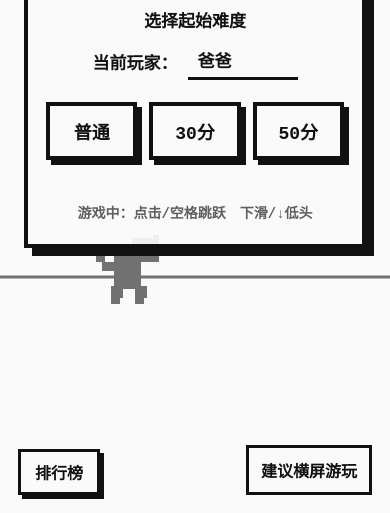
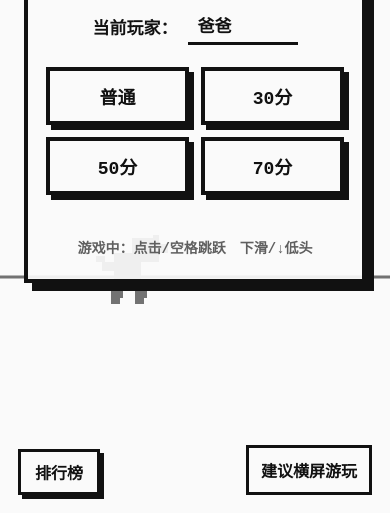
Before and after one commit to fndx12/-playground, a plain HTML site: page 恐龙跑酷游戏.html in a window 390 px wide. Shown: the part 331-844 px from the top of the page. Drawn offline with Linux system fonts and the light colour scheme.

Commit message:
feat: add 70-point dino runner mode

```diff
--- a/恐龙跑酷游戏.html
+++ b/恐龙跑酷游戏.html
@@ -120,7 +120,7 @@ body {
 
 .start-options {
   display: grid;
-  grid-template-columns: repeat(3, minmax(0, 1fr));
+  grid-template-columns: repeat(4, minmax(0, 1fr));
   gap: 12px;
   margin: 22px auto 0;
   pointer-events: auto;
@@ -144,6 +144,7 @@ body {
 .start-button {
   width: 100%;
   box-shadow: 5px 5px 0 var(--ink);
+  white-space: nowrap;
 }
 
 .start-button:active {
@@ -332,6 +333,10 @@ body {
     padding: 22px 18px;
   }
 
+  .start-options {
+    grid-template-columns: repeat(2, minmax(0, 1fr));
+  }
+
   .leaderboard-grid {
     grid-template-columns: 1fr;
   }
@@ -378,6 +383,7 @@ body {
           <button class="start-button" type="button" data-start="0">普通</button>
           <button class="start-button" type="button" data-start="30">30分</button>
           <button class="start-button" type="button" data-start="50">50分</button>
+          <button class="start-button" type="button" data-start="70">70分</button>
         </div>
         <button id="reviveButton" class="revive-button" type="button">复活</button>
         <div id="scoreStatus" class="score-status" role="status" aria-live="polite"></div>
```
